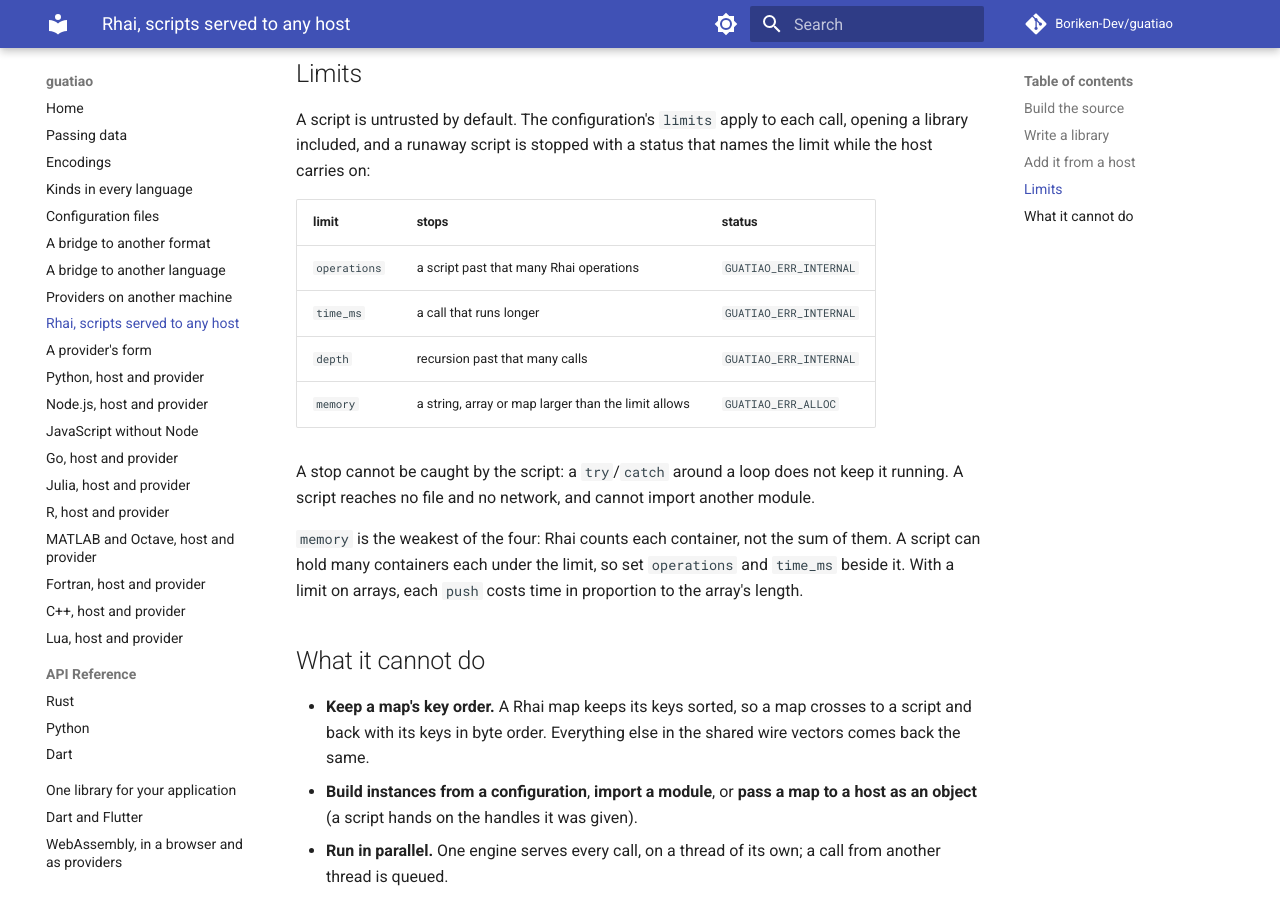
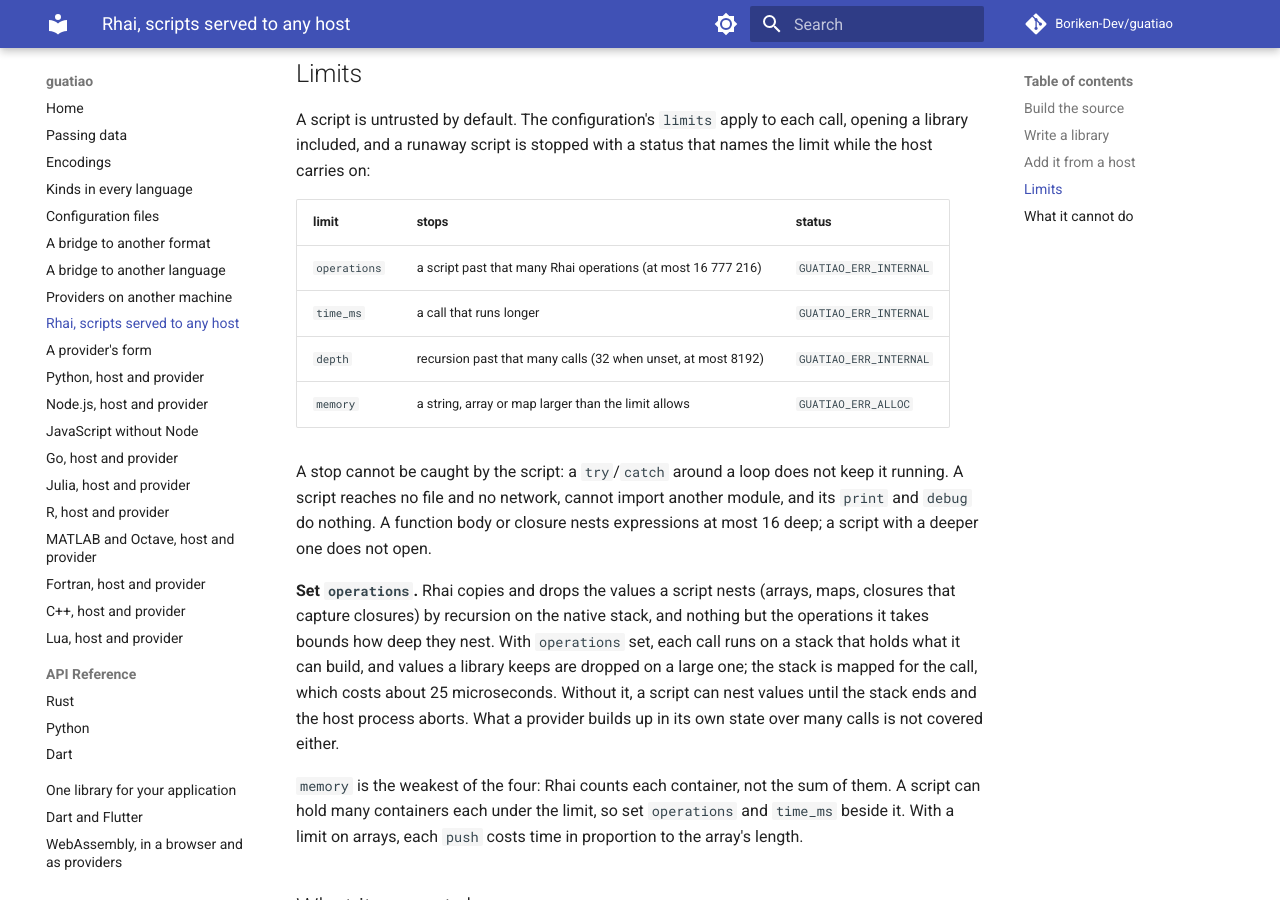
Before and after one commit to Boriken-Dev/guatiao, an MkDocs documentation site: the page built from docs/rhai.md, in a window 1280 px wide and 900 px high, scrolled down 2122 px. Built offline with MkDocs 1.6.1 and Material for MkDocs 9.7.7, drawn with Linux system fonts in a browser that asks for light colours; comment, search, counter and statistics services are not loaded.

Commit message:
docs: Rhai's native stack, and what bounds it
The changelog and the Rhai page say what stops a script that recurses or
nests deeply, what does not, and that print does nothing.

```diff
--- a/docs/rhai.md
+++ b/docs/rhai.md
@@ -113,14 +113,26 @@ with a status that names the limit while the host carries on:
 
 | limit | stops | status |
 | --- | --- | --- |
-| `operations` | a script past that many Rhai operations | `GUATIAO_ERR_INTERNAL` |
+| `operations` | a script past that many Rhai operations (at most 16 777 216) | `GUATIAO_ERR_INTERNAL` |
 | `time_ms` | a call that runs longer | `GUATIAO_ERR_INTERNAL` |
-| `depth` | recursion past that many calls | `GUATIAO_ERR_INTERNAL` |
+| `depth` | recursion past that many calls (32 when unset, at most 8192) | `GUATIAO_ERR_INTERNAL` |
 | `memory` | a string, array or map larger than the limit allows | `GUATIAO_ERR_ALLOC` |
 
 A stop cannot be caught by the script: a `try`/`catch` around a loop does
-not keep it running. A script reaches no file and no network, and cannot
-import another module.
+not keep it running. A script reaches no file and no network, cannot
+import another module, and its `print` and `debug` do nothing. A function
+body or closure nests expressions at most 16 deep; a script with a deeper
+one does not open.
+
+**Set `operations`.** Rhai copies and drops the values a script nests
+(arrays, maps, closures that capture closures) by recursion on the native
+stack, and nothing but the operations it takes bounds how deep they nest.
+With `operations` set, each call runs on a stack that holds what it can
+build, and values a library keeps are dropped on a large one; the stack is
+mapped for the call, which costs about 25 microseconds. Without it, a
+script can nest values until the stack ends and the host process aborts.
+What a provider builds up in its own state over many calls is not
+covered either.
 
 `memory` is the weakest of the four: Rhai counts each container, not the
 sum of them. A script can hold many containers each under the limit, so
```
Also changed, not shown: CHANGELOG.md (+5 -1 lines).
